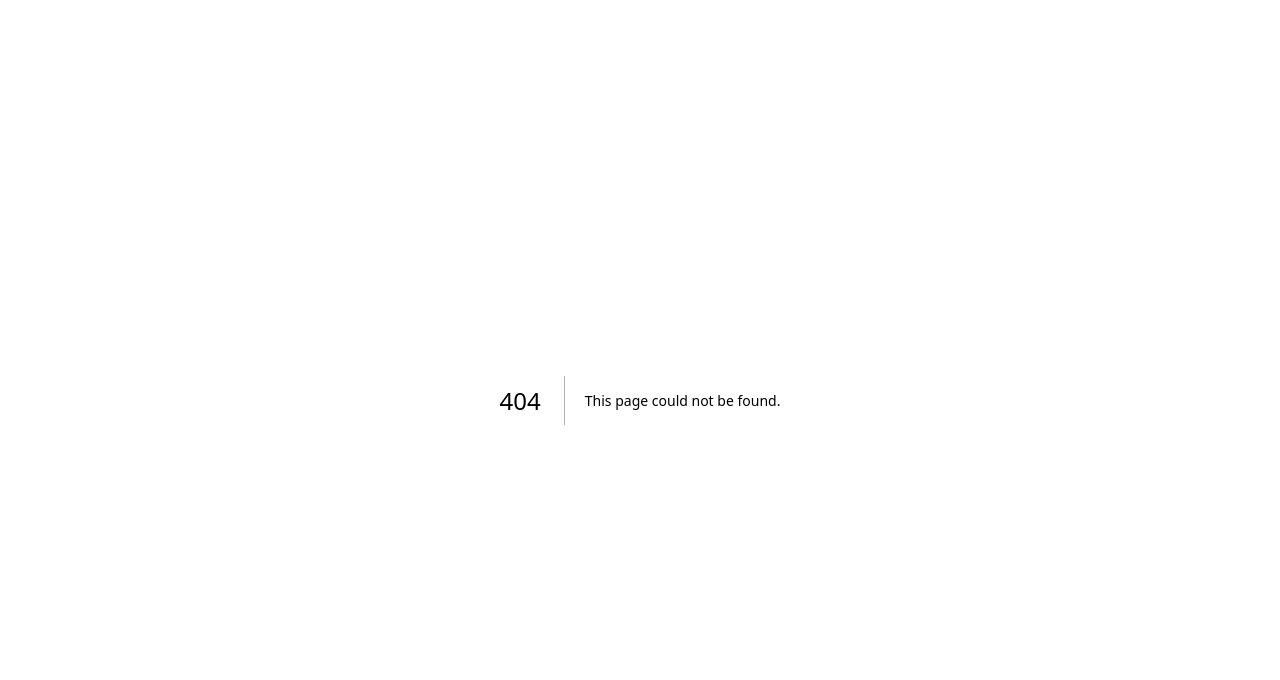
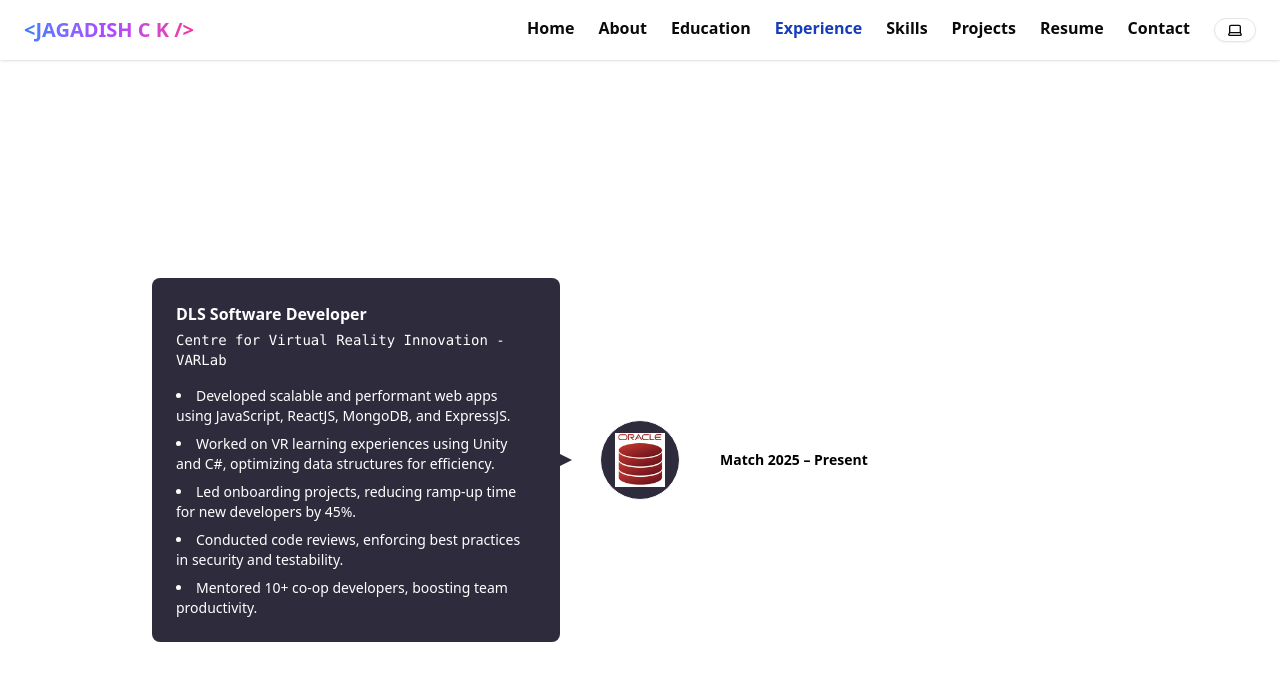
Before and after one commit to jagadish018/jagadish-ck, a Next.js app: page /block/experience-block in a window 1280 px wide. Before the commit this address had no page. Shown: the top 680 px of the page. Built offline with nearby package versions, Linux system fonts and the light colour scheme.

Commit message:
Add ExperienceCard and ExperiencePage components; implement experience display and update NavigationBar with experience link

```diff
--- /dev/null
+++ b/app/block/experience-block/ExperienceCard.tsx
@@ -0,0 +1,70 @@
+"use client";
+
+import Image from "next/image";
+import React from "react";
+
+const ExperienceCard: React.FC = () => {
+  return (
+    <div className=" bg-transparent dark:bg-neutral min-h-screen flex items-center justify-center p-6">
+      <div className="flex w-full max-w-5xl relative">
+        {/* Center Vertical Line */}
+        <div className="absolute left-1/2 top-0 bottom-0 w-[2px] bg-white -translate-x-1/2 z-0" />
+
+        {/* Timeline Icon in Center */}
+        <div className="absolute left-1/2 top-1/2 -translate-x-1/2 -translate-y-1/2 z-10">
+          <div className="w-20 h-20 rounded-full border border-white bg-[#2e2b3c] flex items-center justify-center overflow-hidden">
+            <Image
+              src="/oracle.png"
+              alt="Company Logo"
+              width={50}
+              height={50}
+              className="object-contain"
+            />
+          </div>
+        </div>
+
+        {/* Left Content */}
+        <div className="w-1/2 flex justify-end pr-6 md:pr-20 z-10">
+          <div className="relative bg-[#2e2b3c] text-white rounded-md p-6 max-w-md shadow-[0_2px_0_0_rgba(255,255,255,0.3)]">
+            {/* Triangle Arrow */}
+            <div className="hidden md:block absolute top-1/2 -right-3 -translate-y-1/2 w-0 h-0 border-y-6 border-y-transparent border-l-[12px] border-l-[#2e2b3c]" />
+            <p className="font-semibold mb-1">DLS Software Developer</p>
+            <p className="font-mono text-sm mb-4">
+              Centre for Virtual Reality Innovation - VARLab
+            </p>
+            <ul className="list-disc list-inside space-y-2 text-sm font-normal">
+              <li>
+                Developed scalable and performant web apps using JavaScript,
+                ReactJS, MongoDB, and ExpressJS.
+              </li>
+              <li>
+                Worked on VR learning experiences using Unity and C#, optimizing
+                data structures for efficiency.
+              </li>
+              <li>
+                Led onboarding projects, reducing ramp-up time for new
+                developers by 45%.
+              </li>
+              <li>
+                Conducted code reviews, enforcing best practices in security and
+                testability.
+              </li>
+              <li>
+                Mentored 10+ co-op developers, boosting team productivity.
+              </li>
+            </ul>
+          </div>
+        </div>
+
+        {/* Right Time Text */}
+        <div className="w-1/2 flex items-center justify-start pl-6 md:pl-20 z-10">
+          <p className="text-black dark:text-white font-semibold text-sm">
+            Match 2025 – Present
+          </p>
+        </div>
+      </div>
+    </div>
+  );
+};
+
+export default ExperienceCard;
--- /dev/null
+++ b/app/block/experience-block/ExperiencePage.tsx
@@ -0,0 +1,10 @@
+import ExperienceCard from "./ExperienceCard";
+
+
+export default function ExperiencePage() {
+  return (
+    <main>
+     <ExperienceCard/>
+    </main>
+  );
+}
--- /dev/null
+++ b/app/block/experience-block/page.tsx
@@ -0,0 +1,17 @@
+import NavigationBar from "@/components/navigation-bar/NavigationBar";
+import Container from "@/components/Container";
+import ExperiencePage from "./ExperiencePage";
+
+
+const ContactPage = () => {
+  return (
+    <>
+      <NavigationBar />
+      <Container>
+        <ExperiencePage/>
+      </Container>
+    </>
+  );
+};
+
+export default ContactPage;
--- a/components/navigation-bar/NavigationBar.tsx
+++ b/components/navigation-bar/NavigationBar.tsx
@@ -14,6 +14,7 @@ export default function NavigationBar() {
     home: "/",
     about: "/block/about-block",
     education: "/block/eduction-block",
+    experience: "/block/experience-block",
     skills: "/block/skills-block",
     projects: "/block/projects-block",
     resume:
@@ -25,6 +26,7 @@ export default function NavigationBar() {
     { label: "Home", href: paths.home },
     { label: "About", href: paths.about },
     { label: "Education", href: paths.education },
+    { label: "Experience", href: paths.experience },
     { label: "Skills", href: paths.skills },
     { label: "Projects", href: paths.projects },
     { label: "Resume", href: paths.resume },
```
